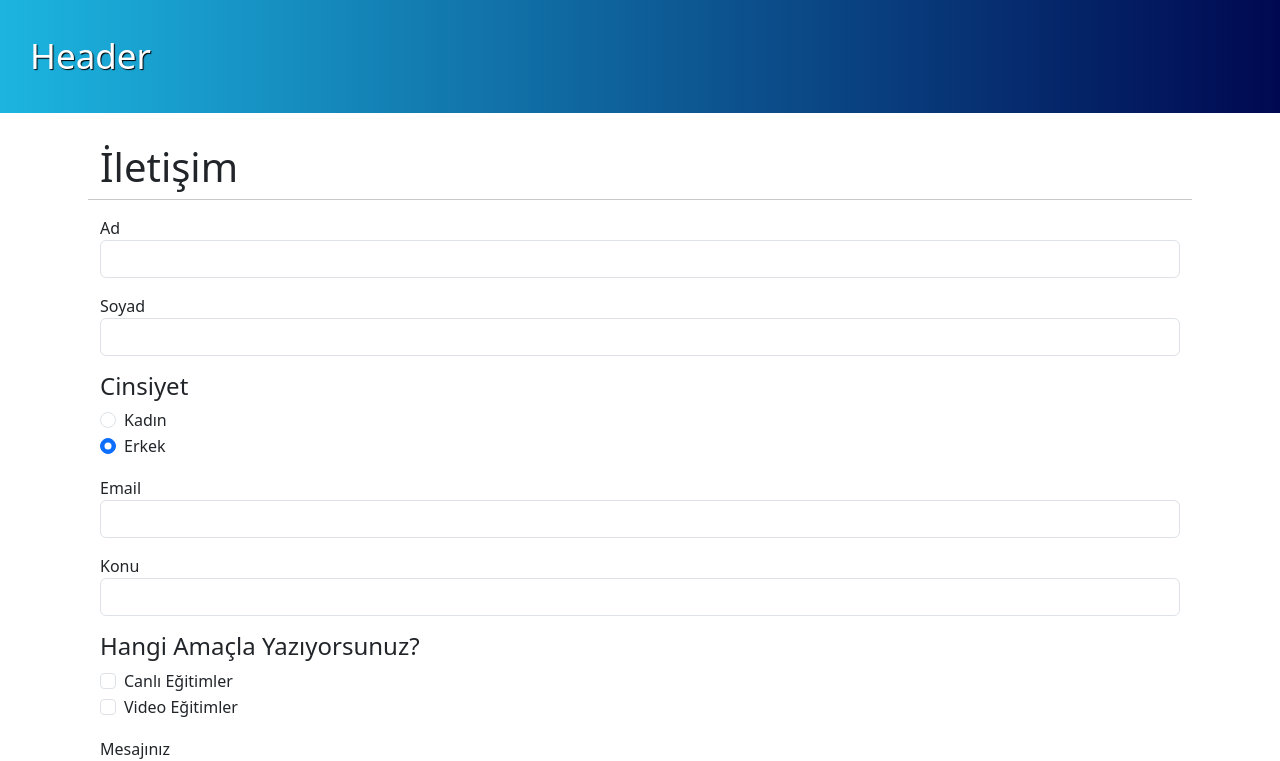
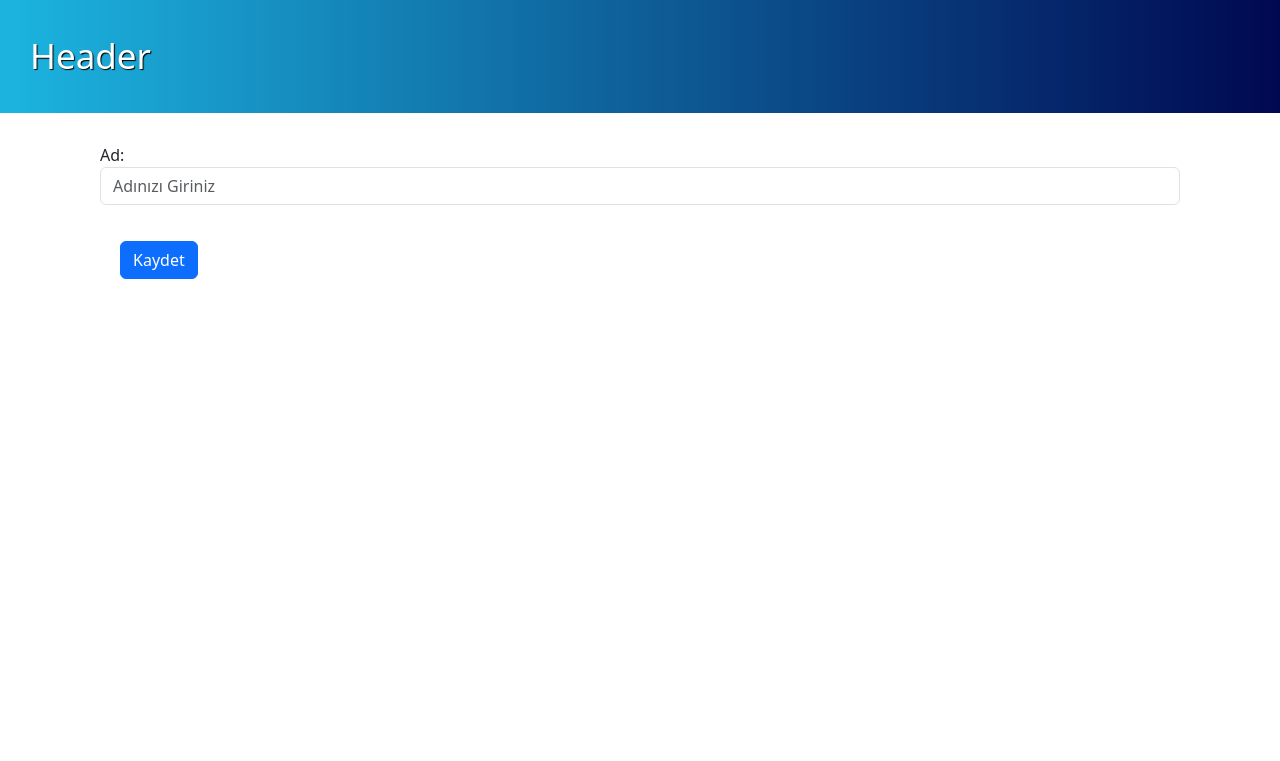
Before and after one commit to Sezer5/VueCompositionApiFirstProject, a Vue app: page / in a window 1280 px wide. Shown: the top 761 px of the page. Built offline with nearby package versions, Linux system fonts and the light colour scheme.

Commit message:
Vee Validate 3rd Part Package

```diff
--- a/package.json
+++ b/package.json
@@ -12,6 +12,7 @@
     "preview": "vite preview"
   },
   "dependencies": {
+    "vee-validate": "^4.15.1",
     "vue": "^3.5.22"
   },
   "devDependencies": {
--- a/src/App.vue
+++ b/src/App.vue
@@ -2,7 +2,8 @@
   <div>
     <app-header/>
       <div class="container">
-          <ContactForm />
+          <!-- <ContactForm /> -->
+          <Validation />
       </div>
     <Footer />
   </div>
@@ -14,6 +15,7 @@
 <script setup>
 import Footer from '@/components/Fixed/Footer.vue'
 import ContactForm from '@/components/Contact/ContactForm.vue'
+import Validation from '@/components/Contact/Validation.vue'
 
 </script>
 <style>
--- /dev/null
+++ b/src/components/Contact/Validation.vue
@@ -0,0 +1,39 @@
+<template>
+    <div>
+        <Form>
+            <div class="mb-3">
+                <label>Ad:</label>
+                <Field :rules=[isRequired,validateName] name="name" class="form-control" placeholder="Adınızı Giriniz"/>
+                <ErrorMessage name="name" as="div" v-slot="{message}">
+                    <div class="alert alert-danger">
+                        {{message}}
+                    </div>
+                </ErrorMessage>
+            </div>
+            <button class="btn btn-primary">Kaydet</button>
+        </Form>
+    </div>
+</template>
+
+<script setup>
+import { Form, Field , ErrorMessage } from 'vee-validate';
+
+const isRequired = (value)=>{
+    if(!value){
+        return 'Bu alan zorunludur!'
+    }
+    return true;
+}
+
+const validateName = (value)=>{
+    if(value==='osman'){
+        return 'Bu isim girilemez!'
+    }
+    return true;
+}
+
+</script>
+
+<style>
+
+</style>
```
Also changed, not shown: 1 other file (tests, documents, lock files or other folders).
